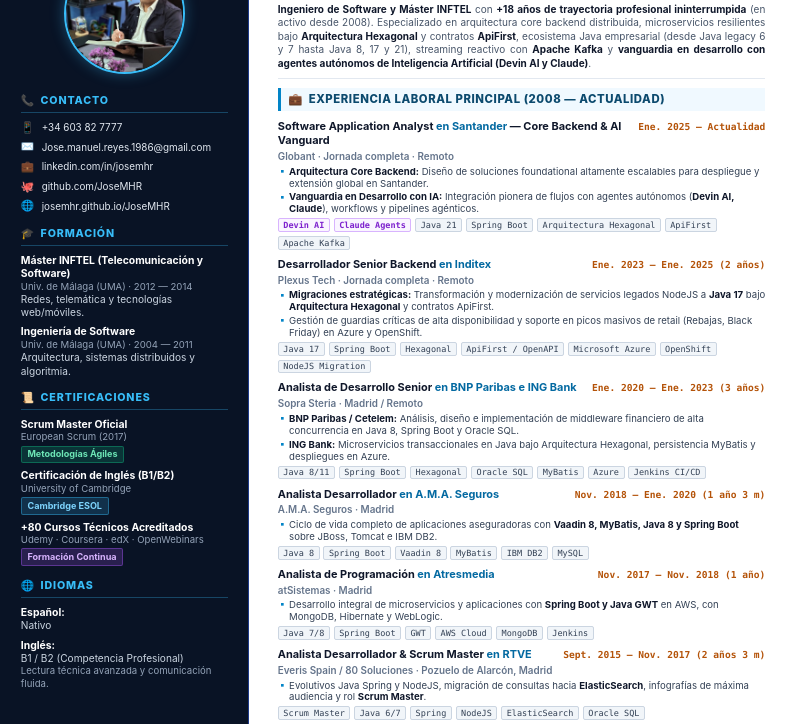
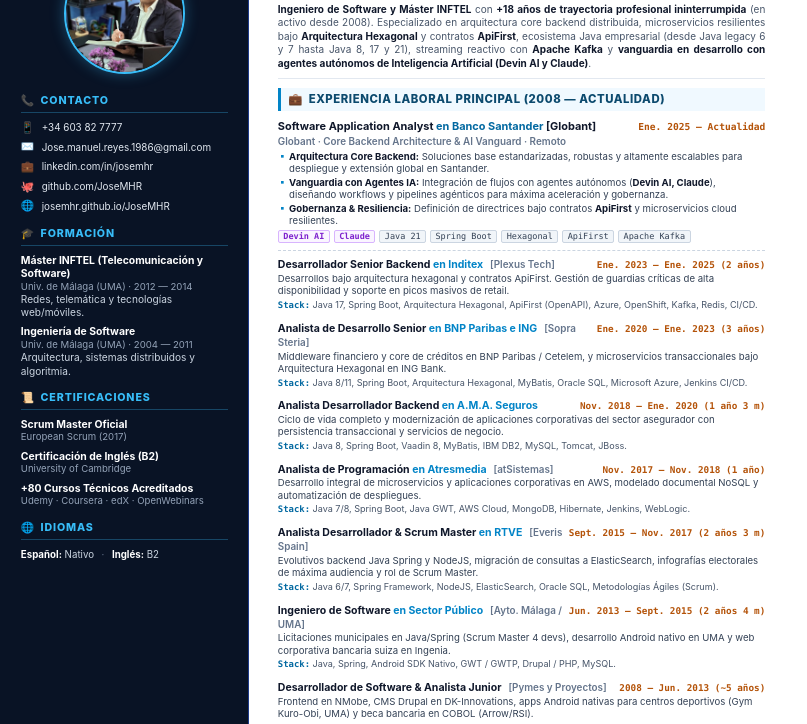
Before and after one commit to JoseMHR/JoseMHR, a plain HTML site: page cv-printable/index.html in a window 1280 px wide. Shown: the part 73-797 px from the top of the page, without its empty margins (0-807 px from the left). Drawn offline with Linux system fonts and the light colour scheme.

Commit message:
Refine CV printable layout: compact 3-line format for jobs, clean certifications, standardize English B2, and remove NodeJS from Inditex

```diff
--- a/cv-printable/index.html
+++ b/cv-printable/index.html
@@ -352,6 +352,78 @@
       font-weight: 600;
     }
 
+    /* Compact 3-line Jobs */
+    .job-compact {
+      margin-bottom: 2.6mm;
+      page-break-inside: avoid;
+    }
+
+    .job-compact-header {
+      display: flex;
+      justify-content: space-between;
+      align-items: baseline;
+      line-height: 1.25;
+    }
+
+    .job-compact-title {
+      font-size: 7.9pt;
+      font-weight: 700;
+      color: #0f172a;
+    }
+
+    .job-compact-client {
+      color: #0284c7;
+    }
+
+    .job-compact-company {
+      font-size: 7.4pt;
+      font-weight: 600;
+      color: #64748b;
+      margin-left: 1mm;
+    }
+
+    .job-compact-date {
+      font-size: 7.0pt;
+      font-family: ui-monospace, SFMono-Regular, Menlo, Monaco, Consolas, monospace;
+      color: #b45309;
+      font-weight: 600;
+      white-space: nowrap;
+    }
+
+    .job-compact-desc {
+      font-size: 7.2pt;
+      color: #334155;
+      line-height: 1.28;
+      margin-top: 0.4mm;
+    }
+
+    .job-compact-tech {
+      font-size: 6.8pt;
+      color: #475569;
+      line-height: 1.22;
+      margin-top: 0.4mm;
+    }
+
+    .job-compact-tech strong {
+      color: #0369a1;
+      font-family: ui-monospace, SFMono-Regular, Menlo, Monaco, Consolas, monospace;
+      font-size: 6.7pt;
+    }
+
+    .lang-row {
+      display: flex;
+      align-items: baseline;
+      gap: 2mm;
+      font-size: 7.3pt;
+      color: #cbd5e1;
+      margin-top: 0.8mm;
+    }
+
+    .lang-row span strong {
+      display: inline !important;
+      color: #ffffff;
+    }
+
     /* Skills Grid */
     .skills-matrix {
       display: grid;
@@ -437,29 +509,24 @@
           <div class="side-item">
             <strong>Scrum Master Oficial</strong>
             <em>European Scrum (2017)</em>
-            <span class="side-badge badge-green">Metodologías Ágiles</span>
           </div>
-          <div class="side-item" style="margin-top: 1.2mm;">
-            <strong>Certificación de Inglés (B1/B2)</strong>
+          <div class="side-item" style="margin-top: 1.5mm;">
+            <strong>Certificación de Inglés (B2)</strong>
             <em>University of Cambridge</em>
-            <span class="side-badge badge-blue">Cambridge ESOL</span>
           </div>
-          <div class="side-item" style="margin-top: 1.2mm;">
+          <div class="side-item" style="margin-top: 1.5mm;">
             <strong>+80 Cursos Técnicos Acreditados</strong>
             <em>Udemy · Coursera · edX · OpenWebinars</em>
-            <span class="side-badge badge-purple">Formación Continua</span>
           </div>
         </div>
 
         <!-- Idiomas -->
         <div class="side-section">
           <div class="side-title"><span>🌐</span> Idiomas</div>
-          <div class="side-item">
-            <strong>Español:</strong> Nativo
-          </div>
-          <div class="side-item">
-            <strong>Inglés:</strong> B1 / B2 (Competencia Profesional)
-            <em>Lectura técnica avanzada y comunicación fluida.</em>
+          <div class="lang-row">
+            <span><strong>Español:</strong> Nativo</span>
+            <span style="color: #64748b;">·</span>
+            <span><strong>Inglés:</strong> B2</span>
           </div>
         </div>
       </div>
@@ -495,161 +562,116 @@
           </div>
 
           <!-- 1. Globant (Santander) -->
-          <article class="job-item">
+          <article class="job-item" style="border-bottom: 1px dashed #cbd5e1; padding-bottom: 1.6mm; margin-bottom: 1.8mm;">
             <div class="job-header">
-              <div class="job-role">Software Application Analyst <span class="client-tag">en Santander</span> — Core Backend & AI Vanguard</div>
+              <div class="job-role">Software Application Analyst <span class="client-tag">en Banco Santander</span> [Globant]</div>
               <div class="job-date">Ene. 2025 — Actualidad</div>
             </div>
-            <div class="job-company">Globant · Jornada completa · Remoto</div>
+            <div class="job-company">Globant · Core Backend Architecture & AI Vanguard · Remoto</div>
             <ul class="job-bullets">
-              <li class="job-bullet"><strong>Arquitectura Core Backend:</strong> Diseño de soluciones foundational altamente escalables para despliegue y extensión global en Santander.</li>
-              <li class="job-bullet"><strong>Vanguardia en Desarrollo con IA:</strong> Integración pionera de flujos con agentes autónomos (<strong>Devin AI, Claude</strong>), workflows y pipelines agénticos.</li>
+              <li class="job-bullet"><strong>Arquitectura Core Backend:</strong> Soluciones base estandarizadas, robustas y altamente escalables para despliegue y extensión global en Santander.</li>
+              <li class="job-bullet"><strong>Vanguardia con Agentes IA:</strong> Integración de flujos con agentes autónomos (<strong>Devin AI, Claude</strong>), diseñando workflows y pipelines agénticos para máxima aceleración y gobernanza.</li>
+              <li class="job-bullet"><strong>Gobernanza & Resiliencia:</strong> Definición de directrices bajo contratos <strong>ApiFirst</strong> y microservicios cloud resilientes.</li>
             </ul>
             <div class="job-tags">
               <span class="job-tag tag-ai">Devin AI</span>
-              <span class="job-tag tag-ai">Claude Agents</span>
+              <span class="job-tag tag-ai">Claude</span>
               <span class="job-tag">Java 21</span>
               <span class="job-tag">Spring Boot</span>
-              <span class="job-tag">Arquitectura Hexagonal</span>
+              <span class="job-tag">Hexagonal</span>
               <span class="job-tag">ApiFirst</span>
               <span class="job-tag">Apache Kafka</span>
             </div>
           </article>
 
           <!-- 2. Inditex (Plexus Tech) -->
-          <article class="job-item">
-            <div class="job-header">
-              <div class="job-role">Desarrollador Senior Backend <span class="client-tag">en Inditex</span></div>
-              <div class="job-date">Ene. 2023 — Ene. 2025 (2 años)</div>
+          <article class="job-compact">
+            <div class="job-compact-header">
+              <div>
+                <span class="job-compact-title">Desarrollador Senior Backend <span class="job-compact-client">en Inditex</span></span>
+                <span class="job-compact-company">[Plexus Tech]</span>
               </div>
-            <div class="job-company">Plexus Tech · Jornada completa · Remoto</div>
-            <ul class="job-bullets">
-              <li class="job-bullet"><strong>Migraciones estratégicas:</strong> Transformación y modernización de servicios legados NodeJS a <strong>Java 17</strong> bajo <strong>Arquitectura Hexagonal</strong> y contratos ApiFirst.</li>
-              <li class="job-bullet">Gestión de guardias críticas de alta disponibilidad y soporte en picos masivos de retail (Rebajas, Black Friday) en Azure y OpenShift.</li>
-            </ul>
-            <div class="job-tags">
-              <span class="job-tag">Java 17</span>
-              <span class="job-tag">Spring Boot</span>
-              <span class="job-tag">Hexagonal</span>
-              <span class="job-tag">ApiFirst / OpenAPI</span>
-              <span class="job-tag">Microsoft Azure</span>
-              <span class="job-tag">OpenShift</span>
-              <span class="job-tag">NodeJS Migration</span>
+              <span class="job-compact-date">Ene. 2023 — Ene. 2025 (2 años)</span>
             </div>
+            <div class="job-compact-desc">Desarrollos bajo arquitectura hexagonal y contratos ApiFirst. Gestión de guardias críticas de alta disponibilidad y soporte en picos masivos de retail.</div>
+            <div class="job-compact-tech"><strong>Stack:</strong> Java 17, Spring Boot, Arquitectura Hexagonal, ApiFirst (OpenAPI), Azure, OpenShift, Kafka, Redis, CI/CD.</div>
           </article>
 
-          <!-- 3. Sopra Steria (BNP Paribas & ING) -->
-          <article class="job-item">
-            <div class="job-header">
-              <div class="job-role">Analista de Desarrollo Senior <span class="client-tag">en BNP Paribas e ING Bank</span></div>
-              <div class="job-date">Ene. 2020 — Ene. 2023 (3 años)</div>
+          <!-- 3. BNP Paribas e ING Bank (Sopra Steria) -->
+          <article class="job-compact">
+            <div class="job-compact-header">
+              <div>
+                <span class="job-compact-title">Analista de Desarrollo Senior <span class="job-compact-client">en BNP Paribas e ING</span></span>
+                <span class="job-compact-company">[Sopra Steria]</span>
               </div>
-            <div class="job-company">Sopra Steria · Madrid / Remoto</div>
-            <ul class="job-bullets">
-              <li class="job-bullet"><strong>BNP Paribas / Cetelem:</strong> Análisis, diseño e implementación de middleware financiero de alta concurrencia en Java 8, Spring Boot y Oracle SQL.</li>
-              <li class="job-bullet"><strong>ING Bank:</strong> Microservicios transaccionales en Java bajo Arquitectura Hexagonal, persistencia MyBatis y despliegues en Azure.</li>
-            </ul>
-            <div class="job-tags">
-              <span class="job-tag">Java 8/11</span>
-              <span class="job-tag">Spring Boot</span>
-              <span class="job-tag">Hexagonal</span>
-              <span class="job-tag">Oracle SQL</span>
-              <span class="job-tag">MyBatis</span>
-              <span class="job-tag">Azure</span>
-              <span class="job-tag">Jenkins CI/CD</span>
+              <span class="job-compact-date">Ene. 2020 — Ene. 2023 (3 años)</span>
             </div>
+            <div class="job-compact-desc">Middleware financiero y core de créditos en BNP Paribas / Cetelem, y microservicios transaccionales bajo Arquitectura Hexagonal en ING Bank.</div>
+            <div class="job-compact-tech"><strong>Stack:</strong> Java 8/11, Spring Boot, Arquitectura Hexagonal, MyBatis, Oracle SQL, Microsoft Azure, Jenkins CI/CD.</div>
           </article>
 
           <!-- 4. A.M.A. Seguros -->
-          <article class="job-item">
-            <div class="job-header">
-              <div class="job-role">Analista Desarrollador <span class="client-tag">en A.M.A. Seguros</span></div>
-              <div class="job-date">Nov. 2018 — Ene. 2020 (1 año 3 m)</div>
+          <article class="job-compact">
+            <div class="job-compact-header">
+              <div>
+                <span class="job-compact-title">Analista Desarrollador Backend <span class="job-compact-client">en A.M.A. Seguros</span></span>
               </div>
-            <div class="job-company">A.M.A. Seguros · Madrid</div>
-            <ul class="job-bullets">
-              <li class="job-bullet">Ciclo de vida completo de aplicaciones aseguradoras con <strong>Vaadin 8, MyBatis, Java 8 y Spring Boot</strong> sobre JBoss, Tomcat e IBM DB2.</li>
-            </ul>
-            <div class="job-tags">
-              <span class="job-tag">Java 8</span>
-              <span class="job-tag">Spring Boot</span>
-              <span class="job-tag">Vaadin 8</span>
-              <span class="job-tag">MyBatis</span>
-              <span class="job-tag">IBM DB2</span>
-              <span class="job-tag">MySQL</span>
+              <span class="job-compact-date">Nov. 2018 — Ene. 2020 (1 año 3 m)</span>
             </div>
+            <div class="job-compact-desc">Ciclo de vida completo y modernización de aplicaciones corporativas del sector asegurador con persistencia transaccional y servicios de negocio.</div>
+            <div class="job-compact-tech"><strong>Stack:</strong> Java 8, Spring Boot, Vaadin 8, MyBatis, IBM DB2, MySQL, Tomcat, JBoss.</div>
           </article>
 
-          <!-- 5. atSistemas (Atresmedia) -->
-          <article class="job-item">
-            <div class="job-header">
-              <div class="job-role">Analista de Programación <span class="client-tag">en Atresmedia</span></div>
-              <div class="job-date">Nov. 2017 — Nov. 2018 (1 año)</div>
+          <!-- 5. Atresmedia (atSistemas) -->
+          <article class="job-compact">
+            <div class="job-compact-header">
+              <div>
+                <span class="job-compact-title">Analista de Programación <span class="job-compact-client">en Atresmedia</span></span>
+                <span class="job-compact-company">[atSistemas]</span>
               </div>
-            <div class="job-company">atSistemas · Madrid</div>
-            <ul class="job-bullets">
-              <li class="job-bullet">Desarrollo integral de microservicios y aplicaciones con <strong>Spring Boot y Java GWT</strong> en AWS, con MongoDB, Hibernate y WebLogic.</li>
-            </ul>
-            <div class="job-tags">
-              <span class="job-tag">Java 7/8</span>
-              <span class="job-tag">Spring Boot</span>
-              <span class="job-tag">GWT</span>
-              <span class="job-tag">AWS Cloud</span>
-              <span class="job-tag">MongoDB</span>
-              <span class="job-tag">Jenkins</span>
+              <span class="job-compact-date">Nov. 2017 — Nov. 2018 (1 año)</span>
             </div>
+            <div class="job-compact-desc">Desarrollo integral de microservicios y aplicaciones corporativas en AWS, modelado documental NoSQL y automatización de despliegues.</div>
+            <div class="job-compact-tech"><strong>Stack:</strong> Java 7/8, Spring Boot, Java GWT, AWS Cloud, MongoDB, Hibernate, Jenkins, WebLogic.</div>
           </article>
 
           <!-- 6. RTVE (Everis Spain / 80 Soluciones) -->
-          <article class="job-item">
-            <div class="job-header">
-              <div class="job-role">Analista Desarrollador & Scrum Master <span class="client-tag">en RTVE</span></div>
-              <div class="job-date">Sept. 2015 — Nov. 2017 (2 años 3 m)</div>
+          <article class="job-compact">
+            <div class="job-compact-header">
+              <div>
+                <span class="job-compact-title">Analista Desarrollador & Scrum Master <span class="job-compact-client">en RTVE</span></span>
+                <span class="job-compact-company">[Everis Spain]</span>
               </div>
-            <div class="job-company">Everis Spain / 80 Soluciones · Pozuelo de Alarcón, Madrid</div>
-            <ul class="job-bullets">
-              <li class="job-bullet">Evolutivos Java Spring y NodeJS, migración de consultas hacia <strong>ElasticSearch</strong>, infografías de máxima audiencia y rol <strong>Scrum Master</strong>.</li>
-            </ul>
-            <div class="job-tags">
-              <span class="job-tag">Scrum Master</span>
-              <span class="job-tag">Java 6/7</span>
-              <span class="job-tag">Spring</span>
-              <span class="job-tag">NodeJS</span>
-              <span class="job-tag">ElasticSearch</span>
-              <span class="job-tag">Oracle SQL</span>
+              <span class="job-compact-date">Sept. 2015 — Nov. 2017 (2 años 3 m)</span>
             </div>
+            <div class="job-compact-desc">Evolutivos backend Java Spring y NodeJS, migración de consultas a ElasticSearch, infografías electorales de máxima audiencia y rol de Scrum Master.</div>
+            <div class="job-compact-tech"><strong>Stack:</strong> Java 6/7, Spring Framework, NodeJS, ElasticSearch, Oracle SQL, Metodologías Ágiles (Scrum).</div>
           </article>
 
           <!-- 7. Sector Público Málaga -->
-          <article class="job-item">
-            <div class="job-header">
-              <div class="job-role">Ingeniero de Software <span class="client-tag">en Sector Público y Consultoría</span></div>
-              <div class="job-date">Jun. 2013 — Sept. 2015 (2 años 4 m)</div>
+          <article class="job-compact">
+            <div class="job-compact-header">
+              <div>
+                <span class="job-compact-title">Ingeniero de Software <span class="job-compact-client">en Sector Público</span></span>
+                <span class="job-compact-company">[Ayto. Málaga / UMA]</span>
               </div>
-            <div class="job-company">Ayto. de Málaga, UMA, Ingenia e Intendia · Málaga</div>
-            <ul class="job-bullets">
-              <li class="job-bullet">Licitaciones municipales en Java/Spring (Scrum Master 4 devs), app Android nativa en UMA, banca suiza en Ingenia y geolocalización en Intendia.</li>
-            </ul>
-            <div class="job-tags">
-              <span class="job-tag">Java</span>
-              <span class="job-tag">Spring</span>
-              <span class="job-tag">Android Nativo</span>
-              <span class="job-tag">GWT / GWTP</span>
-              <span class="job-tag">Drupal / PHP</span>
-              <span class="job-tag">MySQL</span>
+              <span class="job-compact-date">Jun. 2013 — Sept. 2015 (2 años 4 m)</span>
             </div>
+            <div class="job-compact-desc">Licitaciones municipales en Java/Spring (Scrum Master 4 devs), desarrollo Android nativo en UMA y web corporativa bancaria suiza en Ingenia.</div>
+            <div class="job-compact-tech"><strong>Stack:</strong> Java, Spring, Android SDK Nativo, GWT / GWTP, Drupal / PHP, MySQL.</div>
           </article>
 
           <!-- 8. Trayectoria Inicial -->
-          <article class="job-item">
-            <div class="job-header">
-              <div class="job-role">Desarrollador de Software & Analista Junior <span class="client-tag">(Trayectoria Inicial)</span></div>
-              <div class="job-date">2008 — Jun. 2013 (~5 años)</div>
+          <article class="job-compact">
+            <div class="job-compact-header">
+              <div>
+                <span class="job-compact-title">Desarrollador de Software & Analista Junior</span>
+                <span class="job-compact-company">[Pymes y Proyectos]</span>
               </div>
-            <div class="job-company">Pymes, Becas y Proyectos de Software · Málaga</div>
-            <ul class="job-bullets">
-              <li class="job-bullet">Frontend en NMobe, CMS Drupal en DK-Innovations, apps Android para centros deportivos (Gym Kuro-Obi, UMA) y beca COBOL bancaria (Arrow/RSI).</li>
-            </ul>
+              <span class="job-compact-date">2008 — Jun. 2013 (~5 años)</span>
+            </div>
+            <div class="job-compact-desc">Frontend en NMobe, CMS Drupal en DK-Innovations, apps Android nativas para centros deportivos (Gym Kuro-Obi, UMA) y beca bancaria en COBOL (Arrow/RSI).</div>
+            <div class="job-compact-tech"><strong>Stack:</strong> Android Nativo, Java, PHP / Drupal, JavaScript, HTML5/CSS, COBOL / CICS.</div>
           </article>
         </section>
       </div>
```
Also changed, not shown: app.js (+8 -8 lines), index.html (+4 -5 lines), 2 other files. Lines whose indentation alone changed are shown as unchanged.
